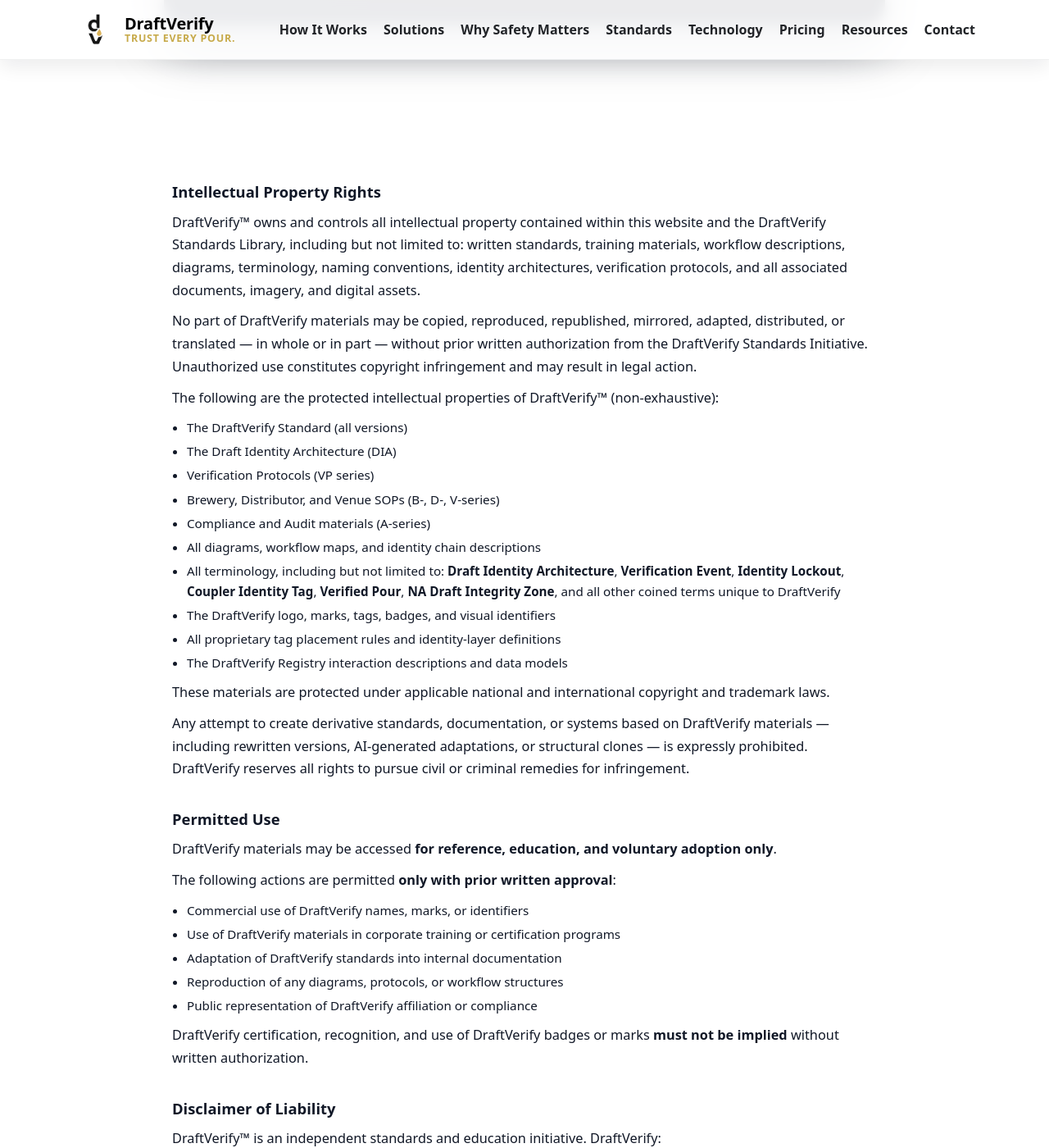
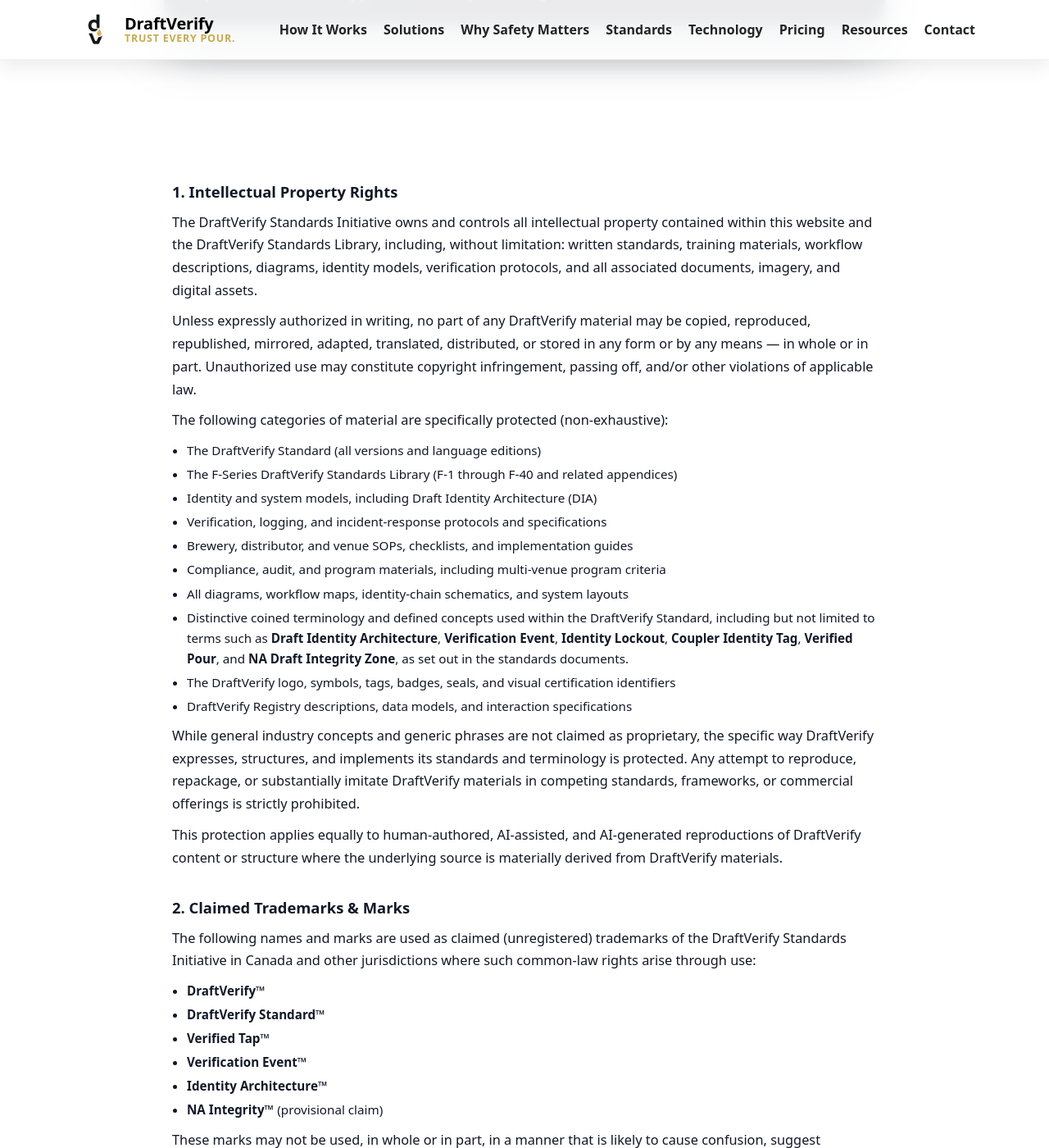
Before and after one commit to draftverify/draftverify.com, a Jekyll site: the page built from legal.md, in a window 1280 px wide and 1400 px high, scrolled down 314 px. Shown: the whole window at 82% size. Built offline with Jekyll 4.4.1, drawn with Linux system fonts in a browser that asks for light colours; some of the changed text lies outside the part shown.

Commit message:
Update legal.md

```diff
--- a/legal.md
+++ b/legal.md
@@ -68,9 +68,10 @@ permalink: /legal/
       <div class="legal-hero-eyebrow">Legal Notice</div>
       <h1>DraftVerify™ Legal Notice &amp; IP Protection</h1>
       <p>
-        © 2025 DraftVerify™ Standards Initiative — All rights reserved. All DraftVerify standards,
-        documentation, and related materials are protected intellectual property and may not be copied,
-        adapted, or reused without written authorization.
+        © 2025 DraftVerify™ Standards Initiative. All rights reserved. The DraftVerify Standard,
+        the DraftVerify Standards Library, and all related materials published on this site are
+        protected intellectual property. Unauthorized copying, adaptation, or reuse is strictly
+        prohibited and may result in legal action.
       </p>
     </div>
   </div>
@@ -80,131 +81,234 @@ permalink: /legal/
   <div class="container">
 
     <div class="legal-section" id="ip">
-      <h2>Intellectual Property Rights</h2>
+      <h2>1. Intellectual Property Rights</h2>
       <p>
-        DraftVerify™ owns and controls all intellectual property contained within this website and the
-        DraftVerify Standards Library, including but not limited to: written standards, training materials,
-        workflow descriptions, diagrams, terminology, naming conventions, identity architectures,
+        The DraftVerify Standards Initiative owns and controls all intellectual property contained
+        within this website and the DraftVerify Standards Library, including, without limitation:
+        written standards, training materials, workflow descriptions, diagrams, identity models,
         verification protocols, and all associated documents, imagery, and digital assets.
       </p>
 
       <p>
-        No part of DraftVerify materials may be copied, reproduced, republished, mirrored, adapted,
-        distributed, or translated — in whole or in part — without prior written authorization from the
-        DraftVerify Standards Initiative. Unauthorized use constitutes copyright infringement and may
-        result in legal action.
+        Unless expressly authorized in writing, no part of any DraftVerify material may be copied,
+        reproduced, republished, mirrored, adapted, translated, distributed, or stored in any form
+        or by any means — in whole or in part. Unauthorized use may constitute copyright
+        infringement, passing off, and/or other violations of applicable law.
       </p>
 
-      <p>The following are the protected intellectual properties of DraftVerify™ (non-exhaustive):</p>
+      <p>The following categories of material are specifically protected (non-exhaustive):</p>
       <ul>
-        <li>The DraftVerify Standard (all versions)</li>
-        <li>The Draft Identity Architecture (DIA)</li>
-        <li>Verification Protocols (VP series)</li>
-        <li>Brewery, Distributor, and Venue SOPs (B-, D-, V-series)</li>
-        <li>Compliance and Audit materials (A-series)</li>
-        <li>All diagrams, workflow maps, and identity chain descriptions</li>
+        <li>The DraftVerify Standard (all versions and language editions)</li>
+        <li>The F-Series DraftVerify Standards Library (F-1 through F-40 and related appendices)</li>
+        <li>Identity and system models, including Draft Identity Architecture (DIA)</li>
+        <li>Verification, logging, and incident-response protocols and specifications</li>
+        <li>Brewery, distributor, and venue SOPs, checklists, and implementation guides</li>
+        <li>Compliance, audit, and program materials, including multi-venue program criteria</li>
+        <li>All diagrams, workflow maps, identity-chain schematics, and system layouts</li>
         <li>
-          All terminology, including but not limited to:
+          Distinctive coined terminology and defined concepts used within the DraftVerify Standard,
+          including but not limited to terms such as
           <strong>Draft Identity Architecture</strong>, <strong>Verification Event</strong>,
           <strong>Identity Lockout</strong>, <strong>Coupler Identity Tag</strong>,
-          <strong>Verified Pour</strong>, <strong>NA Draft Integrity Zone</strong>,
-          and all other coined terms unique to DraftVerify
+          <strong>Verified Pour</strong>, and <strong>NA Draft Integrity Zone</strong>, as set out
+          in the standards documents.
         </li>
-        <li>The DraftVerify logo, marks, tags, badges, and visual identifiers</li>
-        <li>All proprietary tag placement rules and identity-layer definitions</li>
-        <li>The DraftVerify Registry interaction descriptions and data models</li>
+        <li>The DraftVerify logo, symbols, tags, badges, seals, and visual certification identifiers</li>
+        <li>DraftVerify Registry descriptions, data models, and interaction specifications</li>
       </ul>
 
       <p>
-        These materials are protected under applicable national and international copyright and trademark
-        laws.
+        While general industry concepts and generic phrases are not claimed as proprietary, the
+        specific way DraftVerify expresses, structures, and implements its standards and terminology
+        is protected. Any attempt to reproduce, repackage, or substantially imitate DraftVerify
+        materials in competing standards, frameworks, or commercial offerings is strictly prohibited.
       </p>
 
       <p>
-        Any attempt to create derivative standards, documentation, or systems based on DraftVerify
-        materials — including rewritten versions, AI-generated adaptations, or structural clones — is
-        expressly prohibited. DraftVerify reserves all rights to pursue civil or criminal remedies for
-        infringement.
+        This protection applies equally to human-authored, AI-assisted, and AI-generated
+        reproductions of DraftVerify content or structure where the underlying source is materially
+        derived from DraftVerify materials.
+      </p>
+    </div>
+
+    <div class="legal-section" id="trademarks">
+      <h2>2. Claimed Trademarks &amp; Marks</h2>
+      <p>
+        The following names and marks are used as claimed (unregistered) trademarks of the
+        DraftVerify Standards Initiative in Canada and other jurisdictions where such common-law
+        rights arise through use:
+      </p>
+      <ul>
+        <li><strong>DraftVerify™</strong></li>
+        <li><strong>DraftVerify Standard™</strong></li>
+        <li><strong>Verified Tap™</strong></li>
+        <li><strong>Verification Event™</strong></li>
+        <li><strong>Identity Architecture™</strong></li>
+        <li><strong>NA Integrity™</strong> (provisional claim)</li>
+      </ul>
+
+      <p>
+        These marks may not be used, in whole or in part, in a manner that is likely to cause
+        confusion, suggest endorsement, or imply affiliation with DraftVerify without prior written
+        permission. This includes, without limitation:
+      </p>
+      <ul>
+        <li>Use in product names, services, software, or hardware offerings</li>
+        <li>Use in marketing or promotional materials</li>
+        <li>Use in training, consulting, or “certification” programs</li>
+        <li>Use in domain names, social media handles, or branding assets</li>
+      </ul>
+
+      <p>
+        DraftVerify reserves the right to expand, register, and enforce these and other marks in
+        additional jurisdictions over time.
+      </p>
+    </div>
+
+    <div class="legal-section" id="marks-use">
+      <h2>3. Use of DraftVerify Names, Badges &amp; Certification Claims</h2>
+      <p>
+        At this time, DraftVerify does <strong>not</strong> operate a public certification program
+        and does <strong>not</strong> grant any of the following statuses to third parties:
+      </p>
+      <ul>
+        <li>“DraftVerify Certified”</li>
+        <li>“DraftVerify Approved”</li>
+        <li>“Verified Tap–Compliant” or similar</li>
+        <li>“Official DraftVerify Partner” or similar</li>
+      </ul>
+
+      <p>
+        No brewery, distributor, technician, installer, venue, or vendor may claim or imply DraftVerify
+        certification, approval, assessment, audit, or endorsement without a written agreement
+        explicitly granting that status.
+      </p>
+
+      <p>
+        Use of DraftVerify logos, badges, seals, or other visual identifiers on equipment, marketing
+        materials, menus, websites, or training content is prohibited without written authorization.
+      </p>
+
+      <p>
+        Misrepresentation of DraftVerify affiliation or compliance may be treated as deceptive or
+        misleading conduct and may result in enforcement action.
       </p>
     </div>
 
     <div class="legal-section" id="permitted-use">
-      <h2>Permitted Use</h2>
+      <h2>4. Limited Permitted Use &amp; Referencing</h2>
       <p>
-        DraftVerify materials may be accessed <strong>for reference, education, and voluntary adoption
-        only</strong>.
+        DraftVerify materials may be accessed for <strong>reference, education, and voluntary
+        internal alignment</strong> only. Reading and privately studying the standard does not grant
+        any license to reproduce or commercialize the content.
       </p>
-      <p>The following actions are permitted <strong>only with prior written approval</strong>:</p>
+
+      <p>The following are generally permitted <em>without</em> prior approval, provided they are factual and non-misleading:</p>
       <ul>
-        <li>Commercial use of DraftVerify names, marks, or identifiers</li>
-        <li>Use of DraftVerify materials in corporate training or certification programs</li>
-        <li>Adaptation of DraftVerify standards into internal documentation</li>
-        <li>Reproduction of any diagrams, protocols, or workflow structures</li>
-        <li>Public representation of DraftVerify affiliation or compliance</li>
+        <li>Linking to public DraftVerify web pages and documents</li>
+        <li>Referring to DraftVerify in academic, training, or informational contexts</li>
+        <li>
+          Internal policy notes such as:
+          <em>“Our internal procedures are informed by concepts described in the DraftVerify Standard.”</em>
+        </li>
+      </ul>
+
+      <p>The following uses require <strong>prior written approval</strong> from DraftVerify:</p>
+      <ul>
+        <li>Reproduction of any DraftVerify text, diagrams, or schemas</li>
+        <li>Inclusion of DraftVerify content in commercial training, software, or consulting offerings</li>
+        <li>Creation of translated, adapted, or modified versions of DraftVerify standards</li>
+        <li>Any public claim of DraftVerify compliance, certification, or endorsement</li>
+        <li>Use of DraftVerify names, marks, or logos in connection with products or services</li>
       </ul>
 
       <p>
-        DraftVerify certification, recognition, and use of DraftVerify badges or marks
-        <strong>must not be implied</strong> without written authorization.
+        If in doubt, you must obtain written permission before using any DraftVerify materials
+        beyond basic referencing and linking.
       </p>
     </div>
 
     <div class="legal-section" id="disclaimer">
-      <h2>Disclaimer of Liability</h2>
+      <h2>5. Disclaimer of Responsibility &amp; No Regulatory Status</h2>
       <p>
         DraftVerify™ is an independent standards and education initiative. DraftVerify:
       </p>
       <ul>
-        <li>is <strong>not</strong> a government body</li>
-        <li>is <strong>not</strong> a regulatory authority</li>
-        <li>is <strong>not</strong> an inspection or enforcement agency</li>
-        <li>does <strong>not</strong> replace any local, provincial, federal, or international law, regulation, or ordinance</li>
+        <li>is <strong>not</strong> a government body or regulator</li>
+        <li>is <strong>not</strong> a public health authority</li>
+        <li>is <strong>not</strong> an inspection, testing, or enforcement agency</li>
+        <li>does <strong>not</strong> replace any applicable law, regulation, code, or ordinance</li>
       </ul>
 
       <p>
-        Implementation of the DraftVerify Standard is <strong>voluntary</strong> and
-        <strong>self-guided</strong>. Breweries, distributors, venues, and technicians remain solely
-        responsible for:
+        Implementation of the DraftVerify Standard is voluntary and self-directed. All operators
+        (including breweries, distributors, venues, and technicians) remain solely responsible for:
       </p>
       <ul>
         <li>compliance with all applicable laws and regulations</li>
-        <li>ensuring food safety and sanitation</li>
-        <li>operating draft systems safely and correctly</li>
-        <li>meeting all statutory and regulatory obligations</li>
-        <li>verifying local requirements for alcoholic and non-alcoholic beverages</li>
+        <li>food safety, sanitation, and occupational safety</li>
+        <li>correct design, operation, and maintenance of draft systems</li>
+        <li>verification of local legal requirements for alcoholic and non-alcoholic beverages</li>
+        <li>independent risk assessments and professional advice as needed</li>
       </ul>
 
       <p>
-        All DraftVerify materials are provided <strong>“as-is”</strong>, without warranties of any kind,
-        express or implied. DraftVerify™, its founders, contributors, and affiliates assume
-        <strong>no liability</strong> for any damages, losses, contamination events, mis-serve incidents,
-        or operational failures arising from use, misuse, or reliance upon DraftVerify documentation.
+        All DraftVerify materials are provided on an <strong>“as-is”</strong> and
+        <strong>“as-available”</strong> basis, without any representations, warranties, or guarantees
+        of any kind, whether express, implied, statutory, or otherwise. Without limiting the
+        foregoing, DraftVerify expressly disclaims any warranties of fitness for a particular purpose,
+        merchantability, non-infringement, or completeness.
+      </p>
+
+      <p>
+        DraftVerify™, its founders, contributors, and affiliates accept <strong>no liability</strong>
+        for any losses, damages, contamination events, mis-serve incidents, injuries, regulatory
+        actions, or business impacts arising from the use, non-use, or misuse of DraftVerify
+        materials or any reliance placed upon them.
       </p>
     </div>
 
     <div class="legal-section" id="enforcement">
-      <h2>Enforcement</h2>
+      <h2>6. Enforcement &amp; Remedies</h2>
       <p>
-        DraftVerify aggressively protects its intellectual property. This includes, but is not limited to:
+        DraftVerify reserves the right to monitor use of its materials and to take appropriate action
+        in response to suspected infringement, misrepresentation, or misuse. Such actions may
+        include, without limitation:
       </p>
       <ul>
-        <li>DMCA takedown requests</li>
-        <li>cease-and-desist notices</li>
-        <li>removal demands to hosting providers, platforms, and publishers</li>
-        <li>civil claims for statutory damages, legal fees, and injunctive relief</li>
+        <li>Informal resolution requests and clarification notices</li>
+        <li>Formal cease-and-desist letters</li>
+        <li>DMCA or equivalent takedown notices to hosting providers and platforms</li>
+        <li>Requests for removal of infringing or misleading content</li>
+        <li>Civil proceedings seeking injunctive relief, damages, and recovery of legal costs where permitted by law</li>
       </ul>
 
       <p>
-        If you believe DraftVerify materials are being used without authorization, please contact:
+        If you believe DraftVerify materials are being used without authorization, or if you receive
+        a communication that appears to misuse the DraftVerify name or marks, please contact:
         <br>
         📩 <strong>legal@draftverify.com</strong>
       </p>
     </div>
 
+    <div class="legal-section" id="changes">
+      <h2>7. Changes to This Legal Notice</h2>
+      <p>
+        DraftVerify may update this Legal Notice &amp; IP Protection page from time to time to reflect
+        changes in the standards library, intellectual property portfolio, or applicable law. The
+        “Last Updated” date in the page header indicates the current version.
+      </p>
+
+      <p>
+        Continued access to or use of DraftVerify materials after such changes are posted will be
+        deemed acceptance of the updated terms.
+      </p>
+    </div>
+
     <div class="legal-section" id="contact">
-      <h2>Contact</h2>
+      <h2>8. Contact</h2>
       <p>
-        For licensing, permissions, legal correspondence, or IP inquiries:
+        For licensing, permissions, legal correspondence, or IP inquiries, contact:
       </p>
       <p>
         <strong>DraftVerify Standards Initiative</strong><br>
```
